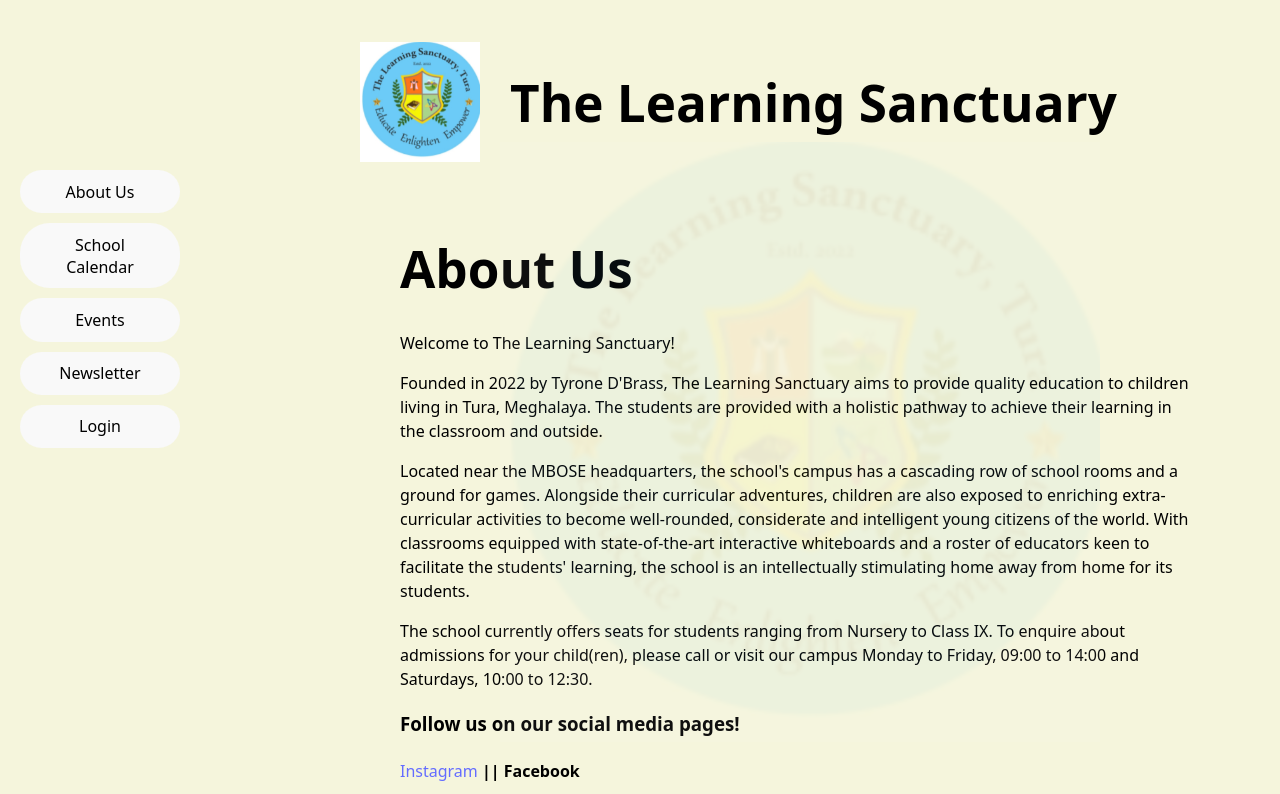
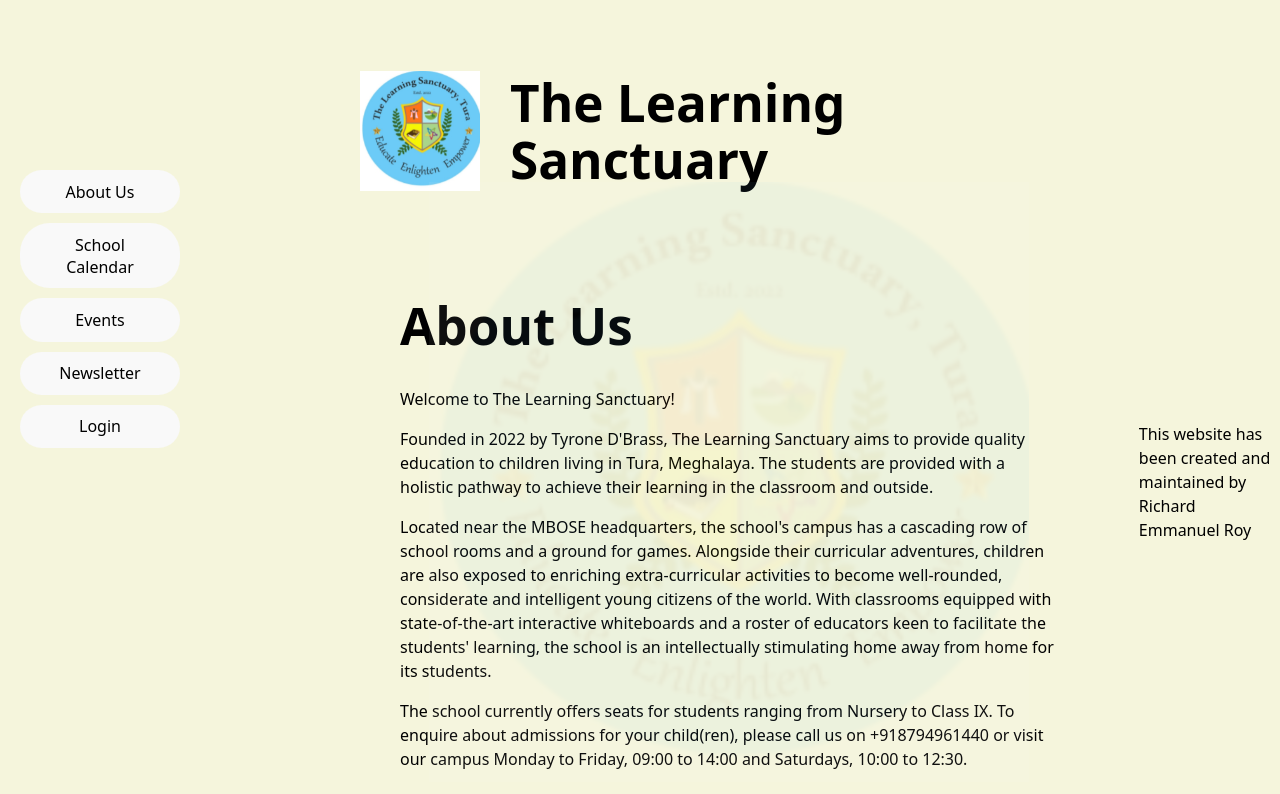
Before and after one commit to ricwrites/TLSWeb, a React (Vite) app in the folder TLSWeb/: page / in a window 1280 px wide. Shown: the top 794 px of the page. Built offline with nearby package versions, Linux system fonts and the light colour scheme.

Commit message:
Updating the About Us page

```diff
--- a/TLSWeb/index.html
+++ b/TLSWeb/index.html
@@ -9,5 +9,9 @@
   <body>
     <div id="root"></div>
     <script type="module" src="/src/main.jsx"></script>
+
+<div class = "footer">
+<p> This website has been created and maintained by Richard Emmanuel Roy </p>
+</div>
   </body>
 </html>
--- a/TLSWeb/src/App.css
+++ b/TLSWeb/src/App.css
@@ -97,3 +97,7 @@ color: black;
     color: inherit;
   }
 }
+
+.footer {
+top:98%;
+}
--- a/TLSWeb/src/aboutus.jsx
+++ b/TLSWeb/src/aboutus.jsx
@@ -10,7 +10,7 @@ export const AboutUs = () => {
       </p>
       <p>Founded in 2022 by Tyrone D'Brass, The Learning Sanctuary aims to provide quality education to children living in Tura, Meghalaya. The students are provided with a holistic pathway to achieve their learning in the classroom and outside. </p>
     <p> Located near the MBOSE headquarters, the school's campus has a cascading row of school rooms and a ground for games. Alongside their curricular adventures, children are also exposed to enriching extra-curricular activities to become well-rounded, considerate and intelligent young citizens of the world. With classrooms equipped with state-of-the-art interactive whiteboards and a roster of educators keen to facilitate the students' learning, the school is an intellectually stimulating home away from home for its students.</p>
-<p> The school currently offers seats for students ranging from Nursery to Class IX. To enquire about admissions for your child(ren), please call or visit our campus Monday to Friday, 09:00 to 14:00 and Saturdays, 10:00 to 12:30. </p>
+<p> The school currently offers seats for students ranging from Nursery to Class IX. To enquire about admissions for your child(ren), please call us on +918794961440 or visit our campus Monday to Friday, 09:00 to 14:00 and Saturdays, 10:00 to 12:30. </p>
 
       <p>
         {/* Add principal's notes here */}
```
